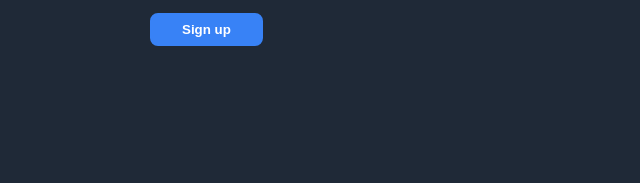
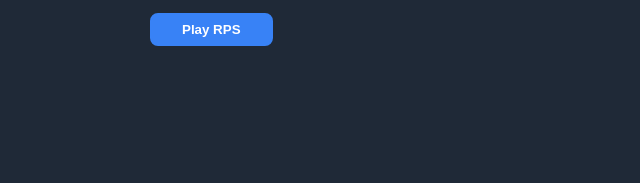
Before and after one commit to jerrybach98/landing-page, a plain HTML site: page index.html in a window 1280 px wide. Shown: the part 307-490 px from the top of the page, 0-640 px from the left. Drawn offline with Linux system fonts and the light colour scheme.

Commit message:
link to RPS project

```diff
--- a/index.html
+++ b/index.html
@@ -23,7 +23,7 @@
       <div class="lefthero">
       <div class="title">Mogu the Shibe</div>
         <div class="subtext">This website is dedicated to my Shiba Inu, Mogu. He is a sophisticated gentleman who loves running, scratchies, and treats.</div>
-        <button class="hbutton">Sign up</button>
+        <button onclick="window.open('https://jerrybach98.github.io/rock-paper-scissors/index.html')" class="hbutton">Play RPS</button>
     </div>
       <div class="righthero">
         <img src="./images/mogumain.JPG" class="mainimg" alt="Mogu the Shiba Inu wearing a backpack">
```
